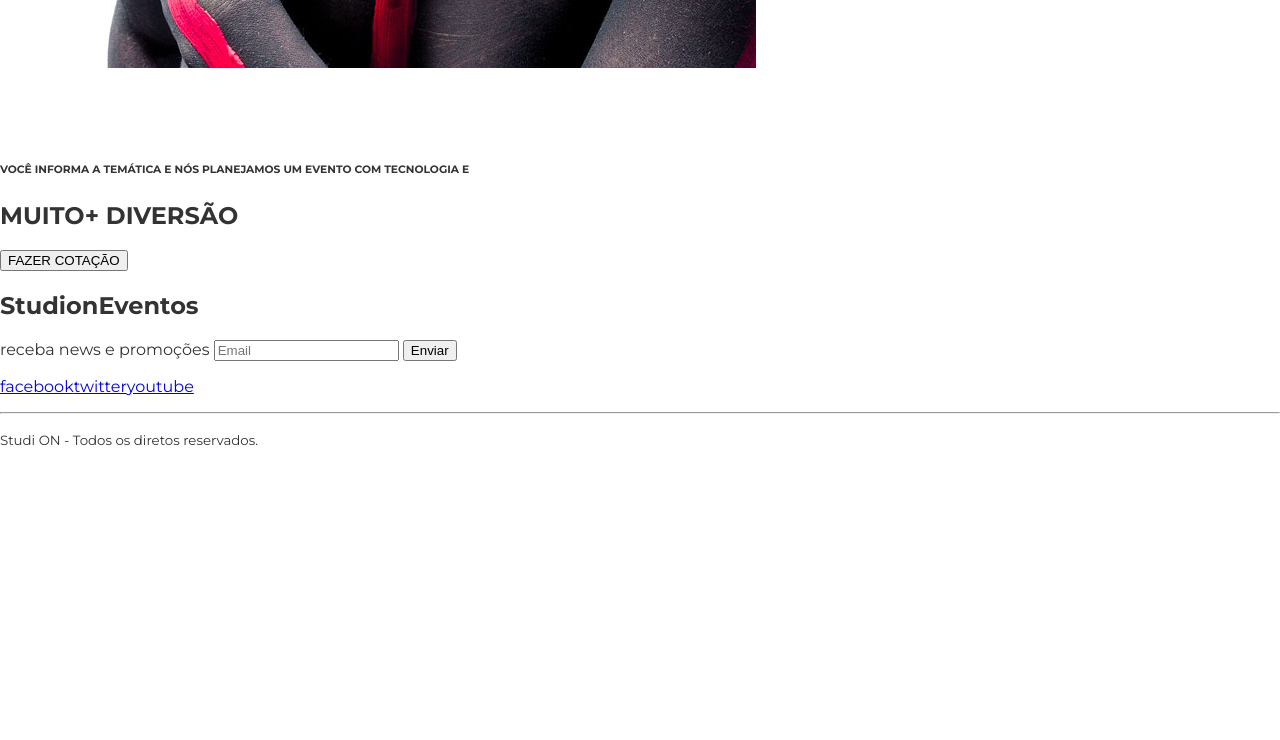
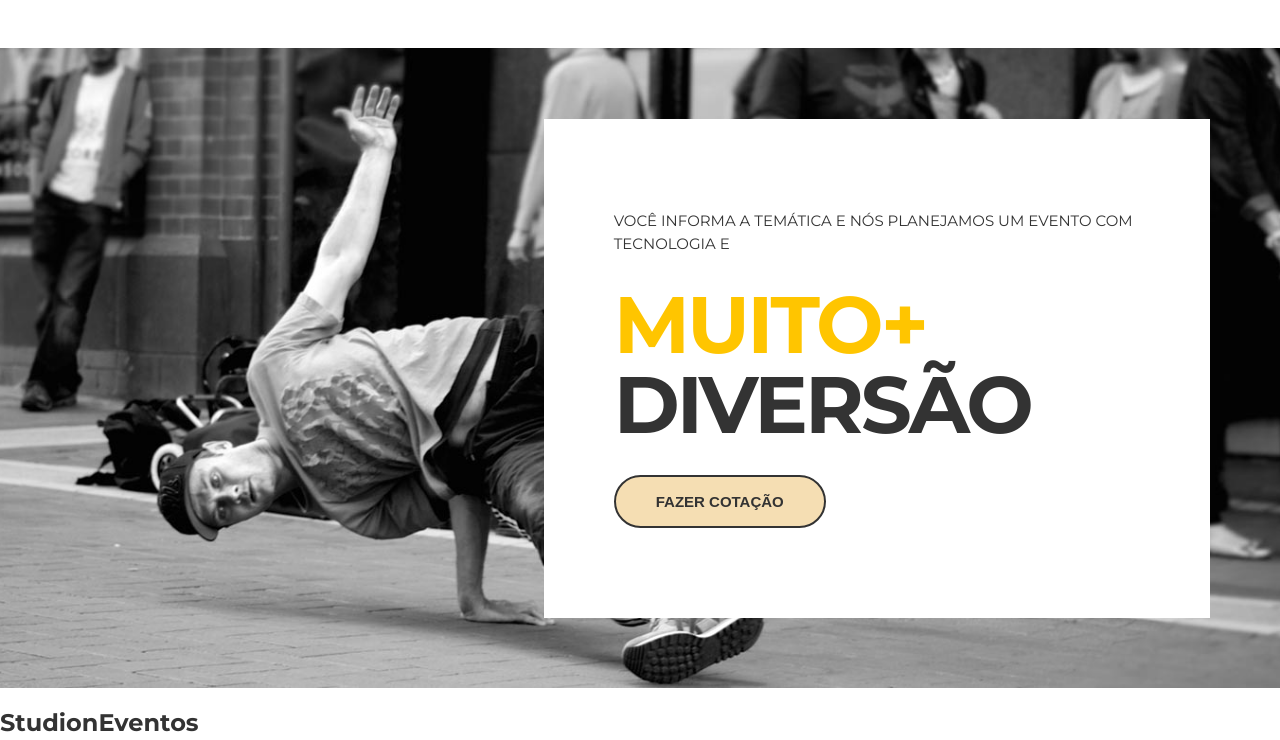
Before and after one commit to MahmoudAlslman/studion, a website: page index.html in a window 1280 px wide. Shown: the part 1495-2235 px from the top of the page. Before the commit the page ends 1960 px from the top, so only its background shows below. Drawn offline with Linux system fonts and the light colour scheme.

Commit message:
A aula 6 mas esta com erros de aula 5

```diff
--- a/index.html
+++ b/index.html
@@ -88,12 +88,14 @@
 
 </section>
 
-<section id="cotacao">
-    <div>
+<section class="quote">
+    <div class="container quote__container">
+        <div class="quote__copy">
         <h6>VOCÊ INFORMA A TEMÁTICA E NÓS PLANEJAMOS
             UM EVENTO COM TECNOLOGIA E</h6>
-            <h2><span>MUITO+ </span> <span>DIVERSÃO</span> </h2>
-            <button>FAZER COTAÇÃO</button>
+            <h2><span class="copy--primary">MUITO+ </span> <span>DIVERSÃO</span> </h2>
+            <button class="btn btn--quote">FAZER COTAÇÃO</button>
+            </div>
     </div>
 </section>
 </main>
--- a/style.css
+++ b/style.css
@@ -183,6 +183,10 @@ ul {
   padding: 4.375rem 1rem;
 }
 
+.institutional__image {
+  max-width: 550px;
+}
+
 .institutional__copy {
   padding: 0 1.875rem;
 }
@@ -218,3 +222,53 @@ ul {
 .slide__background-image {
   max-width: 550px;
 }
+
+.quote {
+  background-image: url(./aula-1_-_studion_assets/studion/images/parallax.jpg);
+
+  background-attachment: fixed;
+  background-repeat: no-repeat;
+  background-size: cover;
+  background-position: center;
+}
+
+.quote__container {
+  display: grid;
+  align-items: center;
+  justify-items: end;
+  min-height: 80vh;
+}
+
+.quote__copy {
+  background-color: white;
+  padding: 5.625rem 4.375rem;
+}
+
+.quote__copy h6 {
+  font-size: 0.9375rem;
+  font-weight: 400;
+  letter-spacing: 0.1875;
+  line-height: 1.4375rem;
+  max-width: 53ch;
+  text-transform: uppercase;
+  margin: 0;
+  color: var(--color-copy);
+}
+
+.quote__copy h2 {
+  font-size: 5rem;
+  line-height: 5rem;
+  text-transform: uppercase;
+  letter-spacing: -0.1875rem;
+  margin: 1.875rem 0;
+}
+
+.quote__copy h2 span {
+  display: block;
+}
+
+.btn--quote {
+  color: var(--color-copy);
+  border-color: var(--color-copy);
+  background-color: wheat;
+}
```
